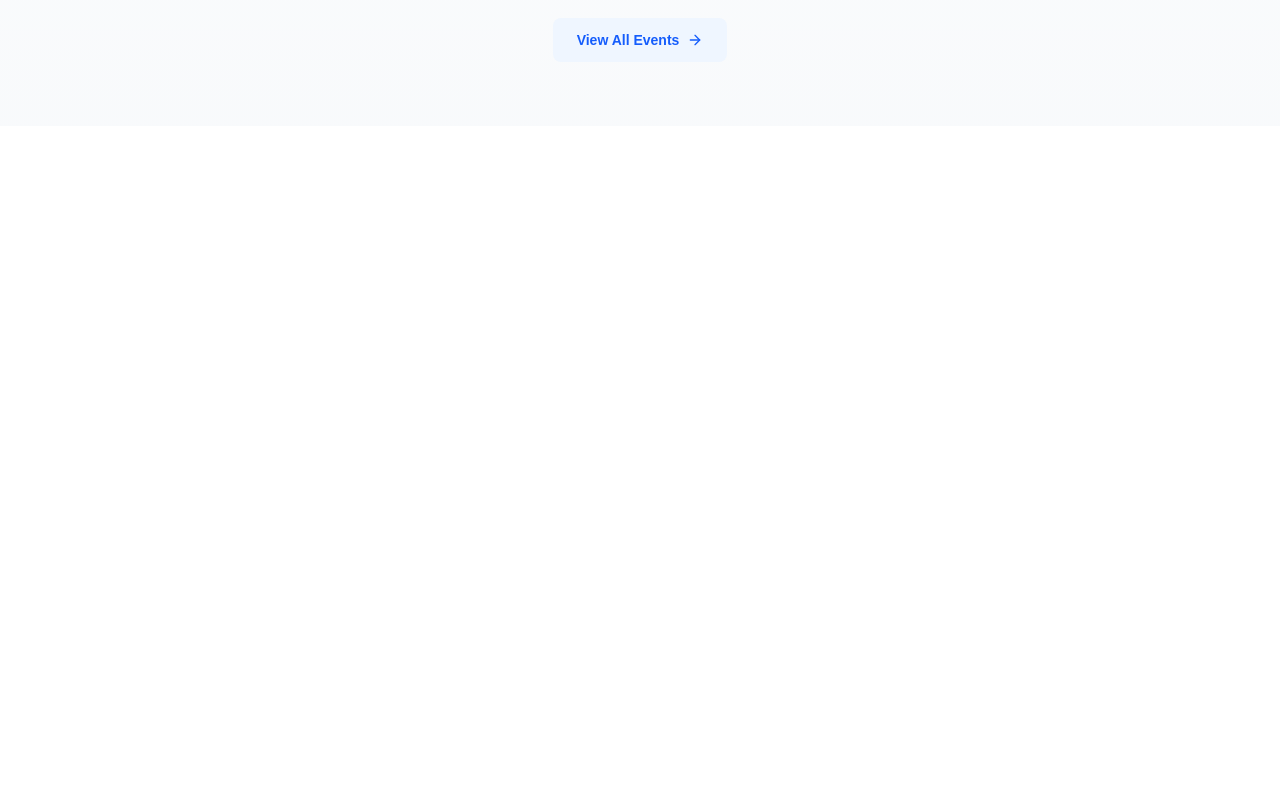
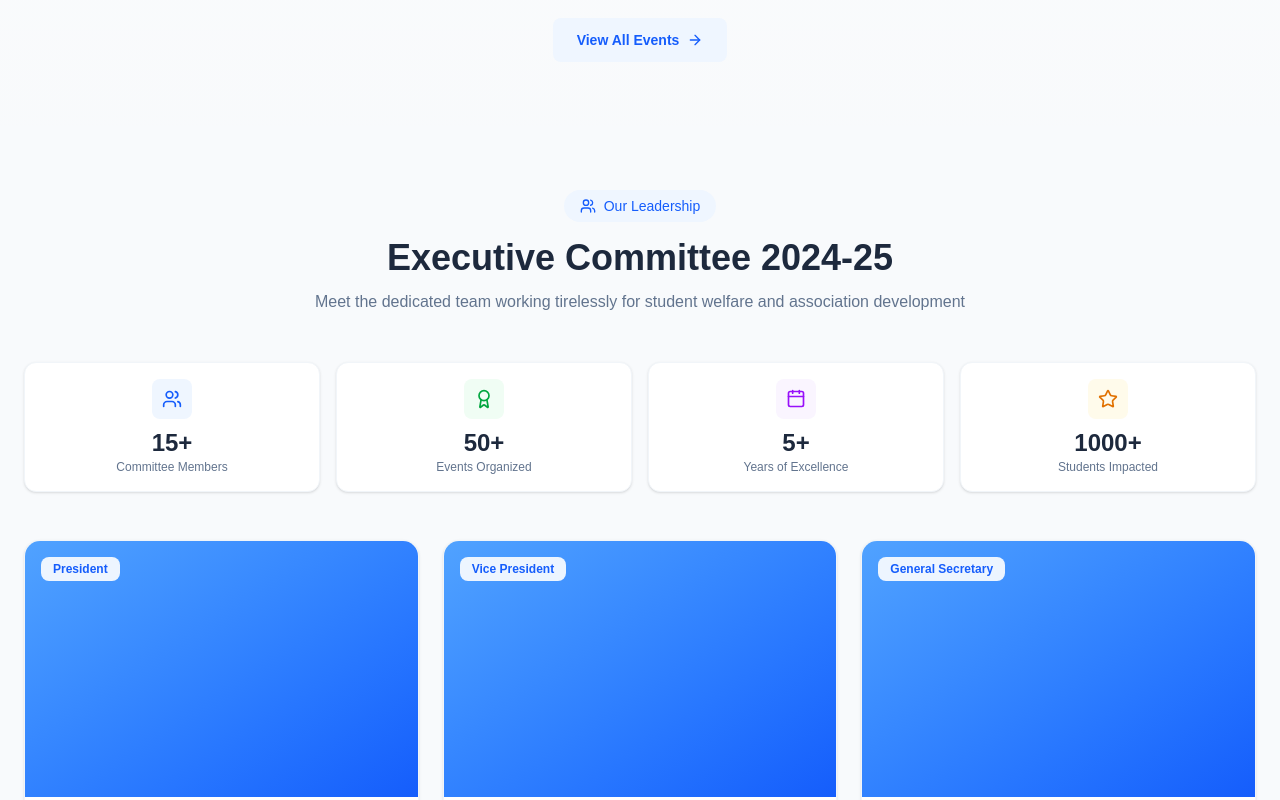
Before and after one commit to Fahad-smto/Dhaka-college-management-association, a Next.js app: page / in a window 1280 px wide. Shown: the part 1620-2420 px from the top of the page. Before the commit the page ends 1746 px from the top, so only its background shows below. Built offline with nearby package versions, Linux system fonts and the light colour scheme.

Commit message:
added leader ship team component

```diff
--- a/app/page.tsx
+++ b/app/page.tsx
@@ -2,6 +2,7 @@ import Image from "next/image";
 import Navbar from "./components/NavBar";
 import Banner from "./components/Banner";
 import FeaturedEvents from "./components/FeaturedEvents";
+import LeadershipTeam from "./components/LeadershipTeam";
 
 export default function Home() {
   return (
@@ -9,6 +10,7 @@ export default function Home() {
       <Navbar />
      <Banner />
      <FeaturedEvents></FeaturedEvents>
+     <LeadershipTeam></LeadershipTeam>
     </div>
   );
 }
```
